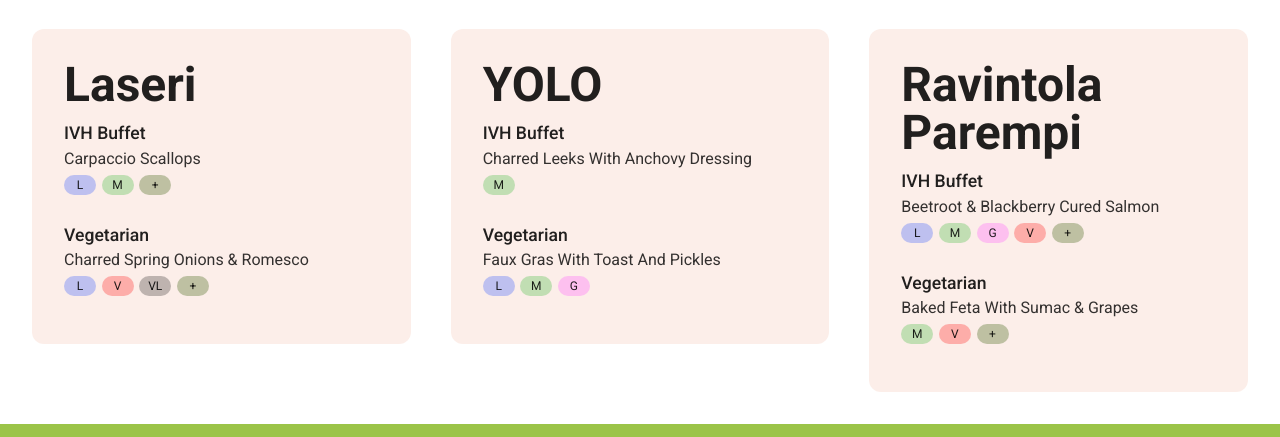
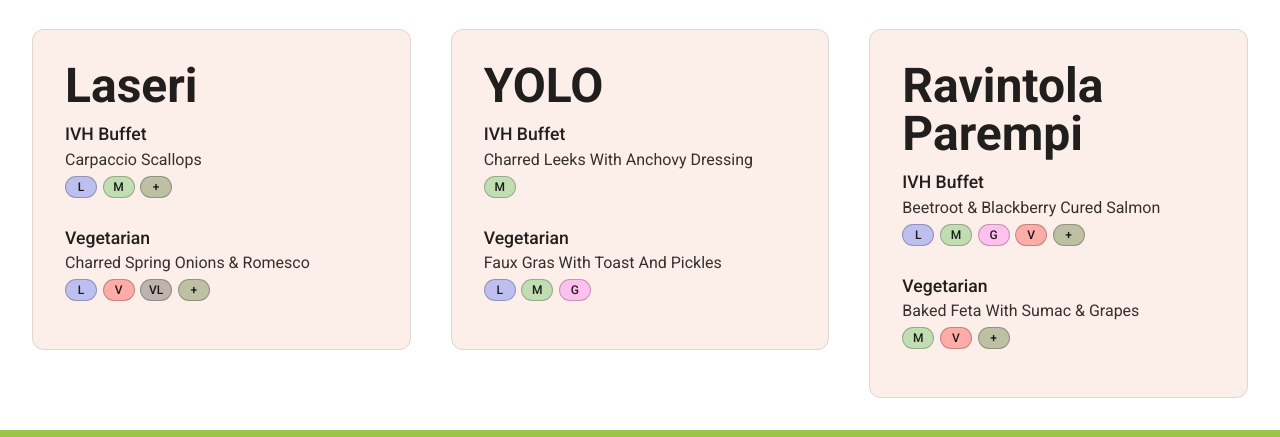
Before and after one commit to ce2kettu/front-end-course, a website: page course-project/dist/index.html in a window 1280 px wide. Shown: the part 671-1108 px from the top of the page. Drawn offline with Linux system fonts and the light colour scheme.

Commit message:
Add border styling to restaurant items and nutrition tags

```diff
--- a/course-project/scss/_restaurants.scss
+++ b/course-project/scss/_restaurants.scss
@@ -22,6 +22,7 @@
     padding: 2rem;
     display: flex;
     flex-direction: column;
+    border: 1px solid rgba(0, 0, 0, 0.1);
 
     .restaurant-name {
       font-weight: 700;
@@ -62,6 +63,8 @@
     text-align: center;
     margin-right: 0.35rem;
     font-size: 0.75rem;
+    border: 1px solid #0000003b;
+    font-weight: 500;
 
     &.tag-1 {
       background: rgba(45, 87, 255, 0.3);
```
Also changed, not shown: course-project/dist/css/main.css.
